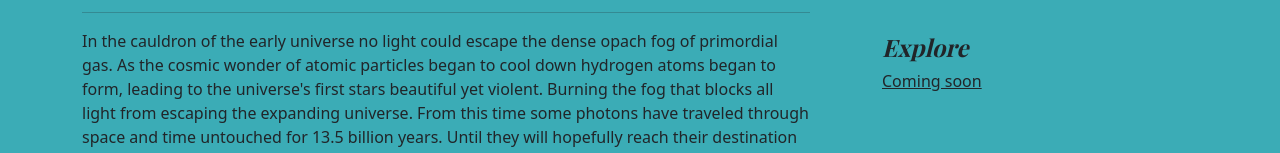
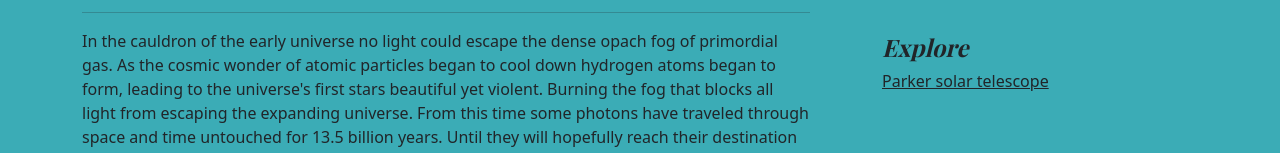
Before and after one commit to greninjagx/ManavPorfolio, a plain HTML site: page James_Webb.html in a window 1280 px wide. Shown: the part 594-747 px from the top of the page. Drawn offline with nearby package versions, Linux system fonts and the light colour scheme.

Commit message:
Update James_Webb.html

```diff
--- a/James_Webb.html
+++ b/James_Webb.html
@@ -166,7 +166,7 @@
         <div class="p-4">
           <h4 class="fst-italic">Explore</h4>
           <ol class="list-unstyled mb-0">
-            <li><a href="index.html" class="link-dark">Coming soon</a></li>
+            <li><a href="index.html" class="link-dark">Parker solar telescope</a></li>
           </ol>
         </div>
 
```
